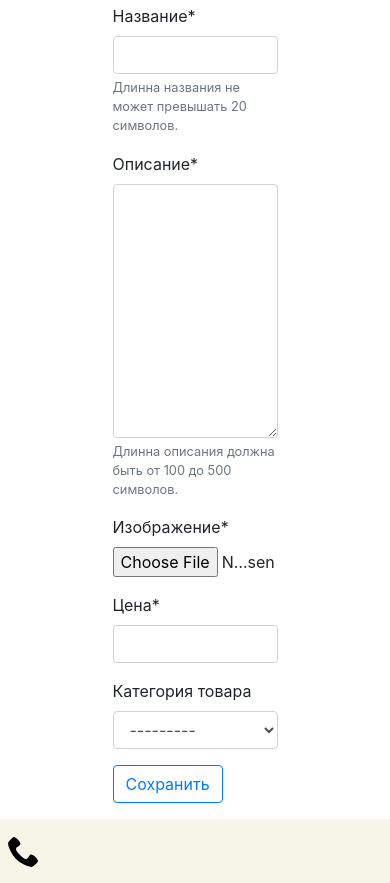
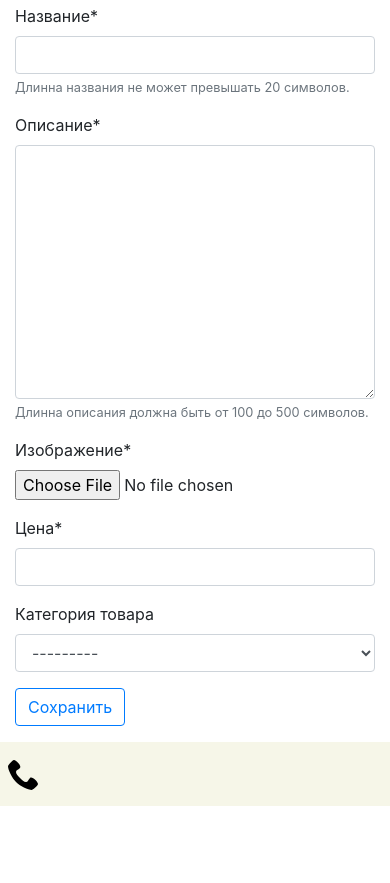
Before and after one commit to YuriyCherniy/micro-shop, a Django app: page /items/create-item/ in a window 390 px wide. Shown: the part 56-939 px from the top of the page. After the commit the page ends 862 px from the top, so only its background shows below. Run offline with Django 3.2, Linux system fonts and the light colour scheme; the visitor is signed in with stand-in values (Sample User, id 1); data that the repository does not hold is empty; some libraries are stand-ins or nearby versions.

Commit message:
fix: fix some html in forms for mobile

```diff
--- a/local_shop_cms/category_manager/templates/category_manager/category_form.html
+++ b/local_shop_cms/category_manager/templates/category_manager/category_form.html
@@ -9,7 +9,7 @@
 {% block content %}
 <div class="container">
   <div class="row">
-    <div class="col-6 mx-auto">
+    <div class="col-lg-6 mx-auto">
       <form method="POST">
         {% csrf_token %}
         {{ form|crispy }}
--- a/local_shop_cms/mainpage/templates/mainpage/item_on_main_page_form.html
+++ b/local_shop_cms/mainpage/templates/mainpage/item_on_main_page_form.html
@@ -11,7 +11,7 @@
 {% block content %}
 <div class="container">
   <div class="row">
-    <div class="col-6 mx-auto">
+    <div class="col-lg-6 mx-auto">
       <form method="POST">
         {% csrf_token %}
         {{ form|crispy }}
--- a/local_shop_cms/showcase/templates/showcase/item_form.html
+++ b/local_shop_cms/showcase/templates/showcase/item_form.html
@@ -9,7 +9,7 @@
 {% block content %}
 <div class="container">
   <div class="row">
-    <div class="col-6 mx-auto">
+    <div class="col-lg-6 mx-auto">
       <form method="POST" enctype="multipart/form-data">
         {% csrf_token %}
         {{ form|crispy }}
--- a/local_shop_cms/showcase/templates/showcase/item_update_form.html
+++ b/local_shop_cms/showcase/templates/showcase/item_update_form.html
@@ -9,7 +9,7 @@
 {% block content %}
 <div class="container">
   <div class="row">
-    <div class="col-6 mx-auto">
+    <div class="col-lg-6 mx-auto">
       <form method="POST" enctype="multipart/form-data">
         {% csrf_token %}
         {{ form.title|as_crispy_field }}
--- a/local_shop_cms/staff/templates/staff/userprofile_form.html
+++ b/local_shop_cms/staff/templates/staff/userprofile_form.html
@@ -9,7 +9,7 @@
 {% block content %}
 <div class="container">
   <div class="row">
-    <div class="col-8 mx-auto">
+    <div class="col-lg-8 mx-auto">
       <form method="POST">
         {% csrf_token %}
         {{ form|crispy }}
```
